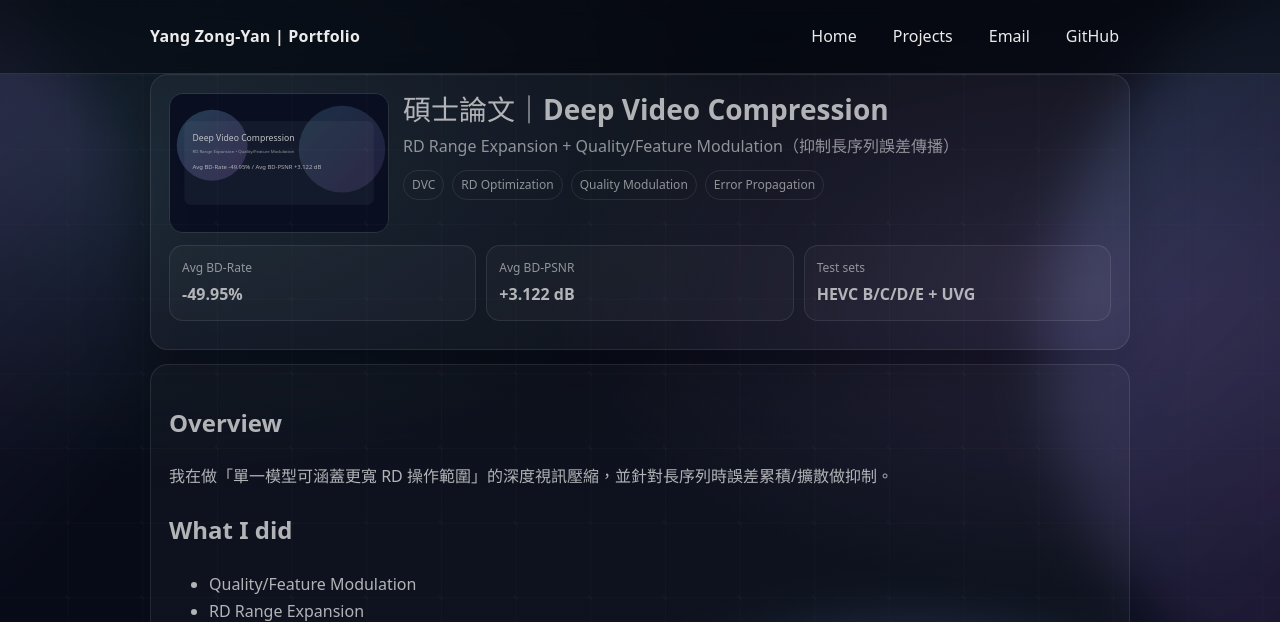
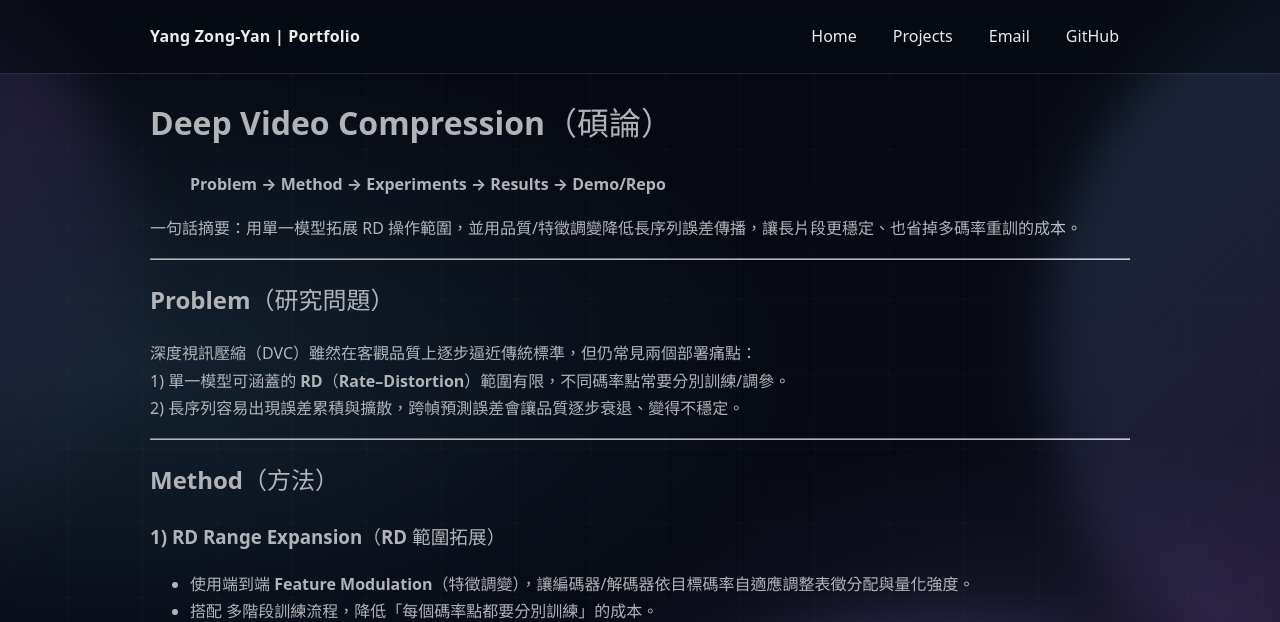
Before and after one commit to gg09038/gg09038.github.io, a Jekyll site: the page built from projects/dvc.md, in a window 1280 px wide and 1400 px high. Shown: the top 622 px of the window. Built offline with Jekyll 4.4.1, drawn with Linux system fonts in a browser that asks for light colours; some of the changed text lies outside the part shown; grey boxes are pictures that could not be loaded.

Commit message:
Update project details for Deep Video Compression

```diff
--- a/projects/dvc.md
+++ b/projects/dvc.md
@@ -1,35 +1,77 @@
 ---
-title: "碩士論文｜Deep Video Compression"
-layout: project
+title: "Deep Video Compression（碩論）"
 permalink: /projects/dvc/
-subtitle: "RD Range Expansion + Quality/Feature Modulation（抑制長序列誤差傳播）"
-hero: /assets/img/project-dvc.svg
-tags: ["DVC", "RD Optimization", "Quality Modulation", "Error Propagation"]
-metrics:
-  - label: "Avg BD-Rate"
-    value: "-49.95%"
-  - label: "Avg BD-PSNR"
-    value: "+3.122 dB"
-  - label: "Test sets"
-    value: "HEVC B/C/D/E + UVG"
 ---
 
-## Overview
-我在做「單一模型可涵蓋更寬 RD 操作範圍」的深度視訊壓縮，並針對長序列時誤差累積/擴散做抑制。
+# Deep Video Compression（碩論）
+> **Problem → Method → Experiments → Results → Demo/Repo**
 
-## What I did
-- Quality/Feature Modulation
-- RD Range Expansion
-- 長序列誤差傳播抑制（長鏈參考 / 分層約束）
+**一句話摘要**：用單一模型拓展 RD 操作範圍，並用品質/特徵調變降低長序列誤差傳播，讓長片段更穩定、也省掉多碼率重訓的成本。
 
-## Result (initial)
-- Avg BD-Rate **-49.95%**
-- Avg BD-PSNR **+3.122 dB**
+---
 
-## Figures
-> 把圖放到 `assets/img/bdrate.png`
+## Problem（研究問題）
+深度視訊壓縮（DVC）雖然在客觀品質上逐步逼近傳統標準，但仍常見兩個部署痛點：
+1) **單一模型可涵蓋的 RD（Rate–Distortion）範圍有限**，不同碼率點常要分別訓練/調參。
+2) **長序列容易出現誤差累積與擴散**，跨幀預測誤差會讓品質逐步衰退、變得不穩定。
 
+---
+
+## Method（方法）
+### 1) RD Range Expansion（RD 範圍拓展）
+- 使用端到端 **Feature Modulation（特徵調變）**，讓編碼器/解碼器依目標碼率自適應調整表徵分配與量化強度。
+- 搭配 **多階段訓練流程**，降低「每個碼率點都要分別訓練」的成本。
+
+> 圖：方法總覽（建議放一張架構圖）
+![](/assets/img/projects/dvc/overview.png)
+
+### 2) Long-sequence Stabilization（長序列穩定化）
+- 設計 **幀內品質調變（Intra-frame Quality Modulation）**：策略性切換關鍵幀的幀內重建品質。
+- 引入 **階層式長鏈參考（Hierarchical Long-chain Reference）**：強化時域約束、抑制誤差在後續幀傳遞與放大。
+
+> 圖：長序列誤差傳播示意（建議放「不做 vs 做」對比圖）
+![](/assets/img/projects/dvc/error_propagation.png)
+
+### 3) Implementation Notes（實作重點）
+- 在 codebase 中實作 **Feature Modulation 版本**：以 gain/scale 模組插入至多層表徵處理流程（example：`FeatureGainedMSHyperprior` 類別）。
+- 用固定的 λ（lambda）集合支援多個 RD 工作點（可在文末 Repo/Code 連結中補上對應 commit/檔案）。
+
+---
+
+## Experiments（實驗設計）
+### Datasets
+- **HEVC Class B/C/D/E + UVG**（20+ 段序列）
+
+### Metrics
+- **Avg BD-Rate / Avg BD-PSNR**（你目前首頁與 projects list 已經用這組指標呈現）
+
+### Baselines（可選）
+- 你 repo 裡已有 per-sequence 的 BD 統計檔（如 DCVC/TCM 的 `*_ssim_BD.json`），可用來補上對比表格（或貼在附錄）。
+
+---
+
+## Results（結果）
+### Main numbers（目前版本）
+- **Avg BD-Rate：-49.95%**
+- **Avg BD-PSNR：+3.122 dB**
+- 測試集：HEVC B/C/D/E + UVG，20+ 段序列
+
+> 圖：RD Curve / BD-Rate 對比圖（你 `projects.md` 已經預留了 bdrate.png）
 ![](/assets/img/bdrate.png)
 
-## Next
-- 補上：模型架構圖、Ablation、RD 曲線、推論速度/complexity
+### Qualitative（建議補）
+- 放 2–4 組「原圖 / 重建圖 / 殘差」或「長序列後段品質穩定度」對比
+![](/assets/img/projects/dvc/qual_1.png)
+![](/assets/img/projects/dvc/qual_2.png)
+
+---
+
+## Demo / Repo
+- Demo：*（若有影片/簡報連結放這裡）*
+- Repo：*（放 GitHub repo 連結；或私有可放「可提供 upon request」）*
+
+---
+
+## What I learned（可選）
+- 如何把研究貢獻落到可重現的評估流程（RD curve、BD 指標、長序列穩定度）
+- 訓練多 RD 工作點時的穩定訓練策略與 debug（loss/scale stats）
```
